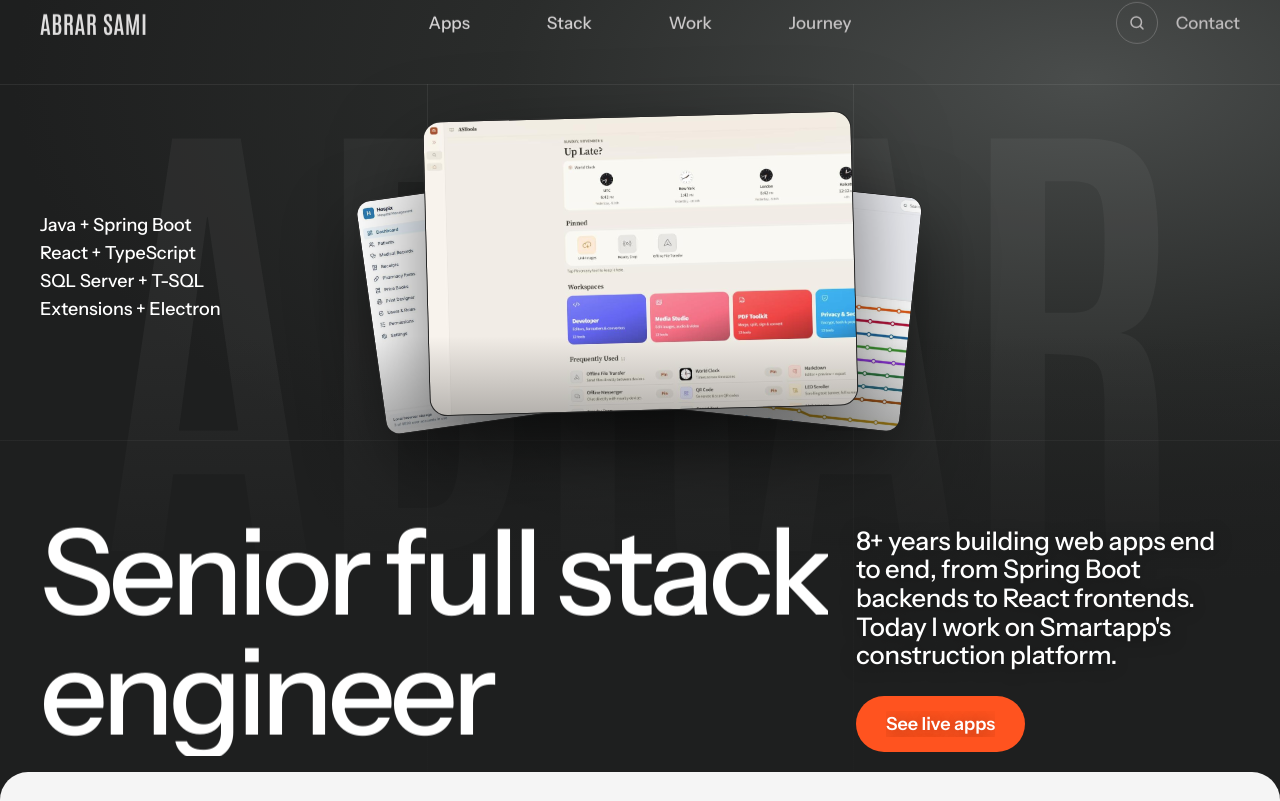
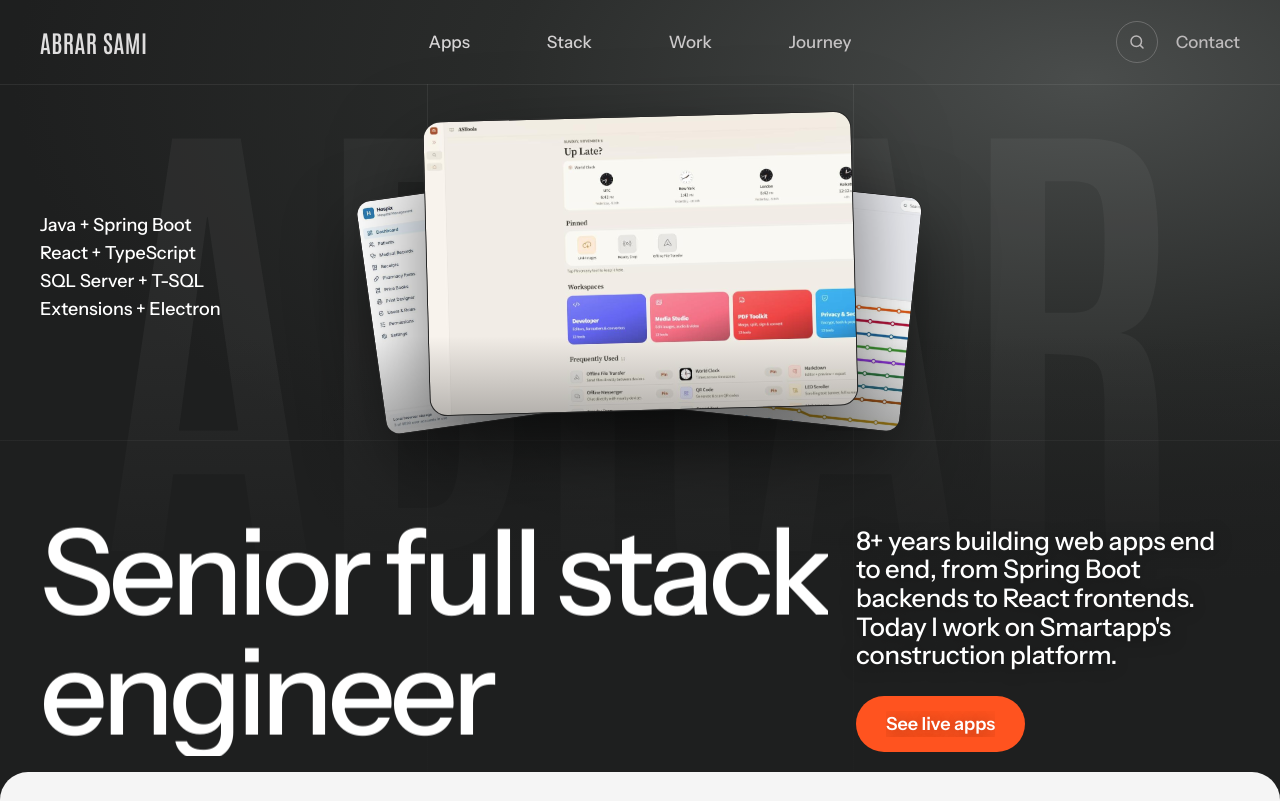
Before and after one commit to mdabrarsami/my-porfolio, a plain HTML site: page index.html in a window 1280 px wide. Shown: the top 801 px of the page. Drawn offline with nearby package versions, Linux system fonts and the light colour scheme.

Commit message:
PORTFOLIO: fix nav stuck 30px up and hide Netlify badge
The intro tween moved #nav itself, which also has a CSS transform
transition, so the header settled at translateY(-30px) and the search
button touched the top edge. Animate the nav's children instead.
Hide the injected nl-badge-frame iframe with CSS.

Committer: Md Abrar Sami <45381284+mdabrarsami@users.noreply.github.com>
Date: 2026-11-08 12:46:38 +0530
Branch of commit: main

```diff
--- a/index.html
+++ b/index.html
@@ -35,6 +35,8 @@ button,input,textarea{font:inherit;color:inherit}
 /* Nav: difference blend keeps it readable on dark and light sections */
 .nav{position:fixed;inset:0 0 auto;height:var(--nav);z-index:80;display:grid;grid-template-columns:1fr auto 1fr;align-items:center;padding:0 var(--pad);color:#fff;mix-blend-mode:difference;transition:transform .5s cubic-bezier(.2,.7,.2,1)}
 .nav.hide{transform:translateY(-100%)}
+/* Netlify injects a "Powered by Netlify" badge iframe on free-tier sites */
+#nl-badge-frame,iframe[id^="nl-badge"]{display:none!important}
 .logo{font:600 24px/1 var(--cond);letter-spacing:.02em;text-transform:uppercase}
 .navlinks{display:flex;gap:clamp(24px,6vw,110px);font-size:17px}
 .navright{justify-self:end;display:flex;gap:18px;align-items:center;font-size:17px}
@@ -690,7 +692,7 @@ footer{background:var(--paper);position:relative;z-index:2}
   var chars = splitChars(document.getElementById('heroh'));
   gsap.timeline({ defaults: { ease: 'power4.out' } })
     .from('#ghost', { yPercent: 25, autoAlpha: 0, duration: 1.6 }, 0)
-    .from('#nav', { y: -30, autoAlpha: 0, duration: 0.8 }, 0.1)
+    .from('#nav > *', { y: -30, autoAlpha: 0, duration: 0.8, stagger: 0.06, clearProps: 'transform' }, 0.1)
     .from('#stack figure', { y: 160, autoAlpha: 0, duration: 1.3, stagger: 0.12, ease: 'expo.out' }, 0.2)
     .from(chars, { yPercent: 110, duration: 1.1, stagger: 0.025 }, 0.15)
     .from('#spec li', { y: 16, autoAlpha: 0, duration: 0.7, stagger: 0.07 }, 0.4)
```
